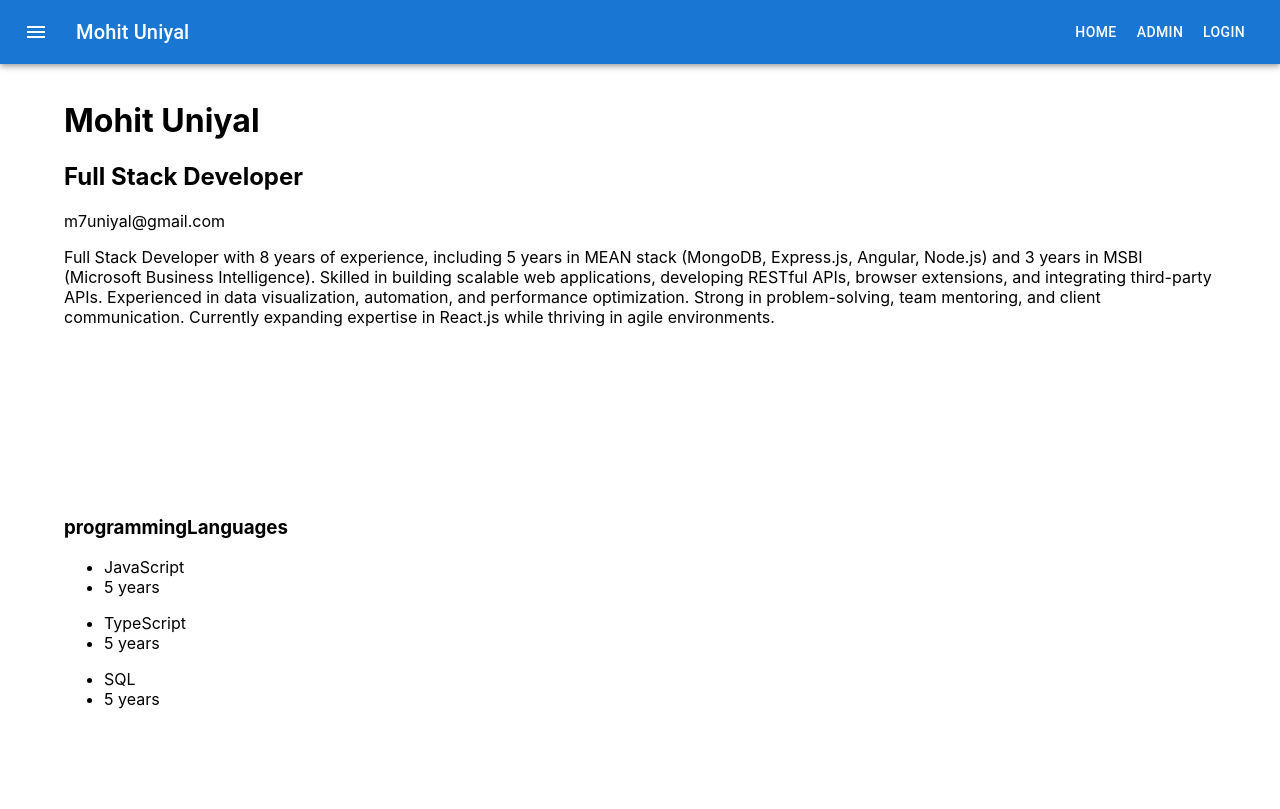
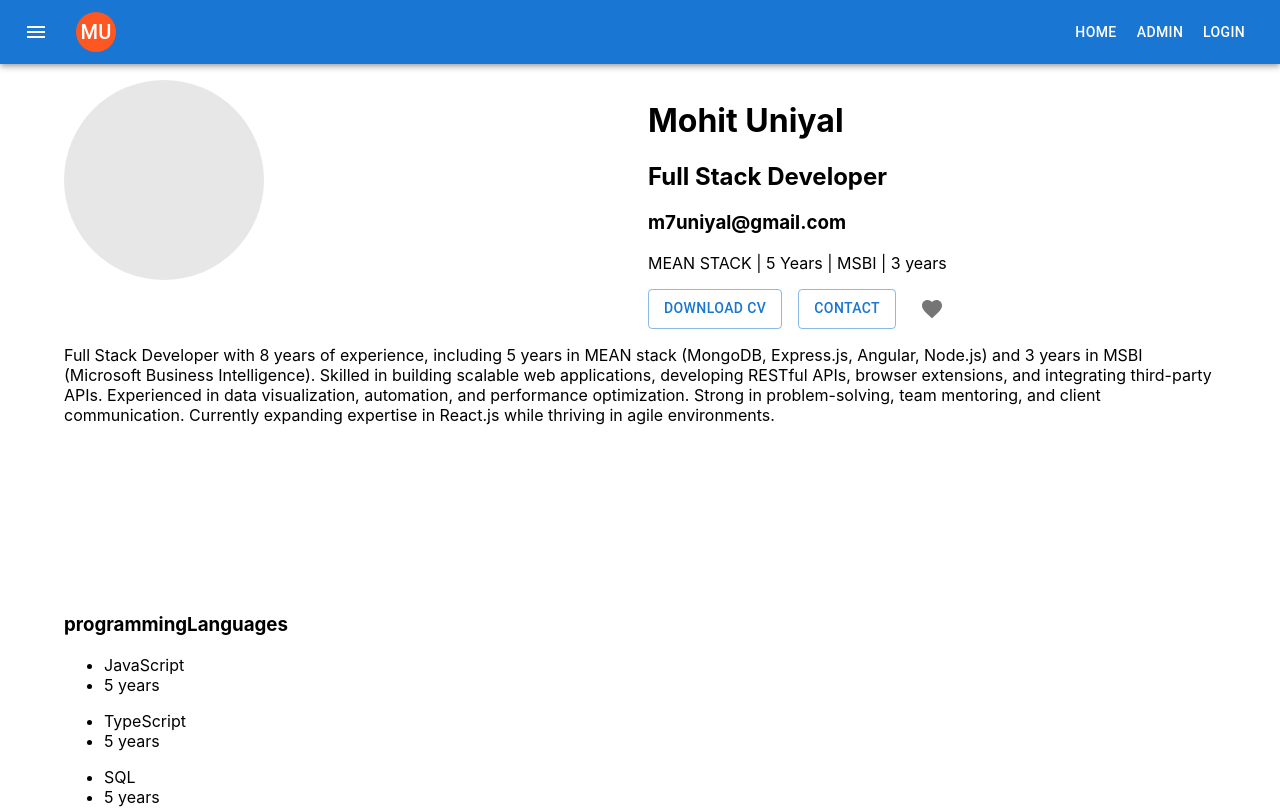
Before and after one commit to Mohit7th/resume, a React (Create React App) app: page / in a window 1280 px wide. Shown: the top 809 px of the page. Built offline with nearby package versions, Linux system fonts and the light colour scheme.

Commit message:
container fixes and some design changes home page

```diff
--- a/src/components/layout/MainLayout.tsx
+++ b/src/components/layout/MainLayout.tsx
@@ -1,5 +1,6 @@
 import {
     AppBar,
+    Avatar,
     Box,
     Button,
     IconButton,
@@ -9,6 +10,7 @@ import {
 import { Outlet, useLocation, useNavigate } from "react-router-dom";
 import MenuIcon from "@mui/icons-material/Menu";
 import { useAuth } from "../../context/AuthContext";
+import { deepOrange } from "@mui/material/colors";
 
 export default function MainLayout() {
     const location = useLocation();
@@ -43,7 +45,9 @@ export default function MainLayout() {
                             component="div"
                             sx={{ flexGrow: 1 }}
                         >
-                            Mohit Uniyal
+                            <Avatar sx={{ bgcolor: deepOrange[500] }}>
+                                MU
+                            </Avatar>
                         </Typography>
                         <Button color="inherit" onClick={() => navigate("/")}>
                             Home
@@ -58,7 +62,9 @@ export default function MainLayout() {
                             <Button color="inherit">Login</Button>
                         )}
                         {auth?.isAuthenticated && (
-                            <Button color="inherit" onClick={auth?.logout}>Logout</Button>
+                            <Button color="inherit" onClick={auth?.logout}>
+                                Logout
+                            </Button>
                         )}
                     </Toolbar>
                 </AppBar>
--- a/src/pages/ResumeHome.tsx
+++ b/src/pages/ResumeHome.tsx
@@ -1,5 +1,7 @@
-import { Container } from "@mui/material";
+import { Button, Container, IconButton, Skeleton, Stack, Tooltip } from "@mui/material";
 import { resumeData } from "../components/data";
+import Grid from "@mui/material/Grid2";
+import FavoriteIcon from "@mui/icons-material/Favorite";
 
 export default function ResumeHome() {
     return (
@@ -15,11 +17,31 @@ export default function ResumeHome() {
 
 function TitleHeader() {
     return (
-        <div>
-            <h1>{resumeData.titleHeader.name}</h1>
-            <h2>{resumeData.titleHeader.title}</h2>
-            <p>{resumeData.titleHeader.contact.email}</p>
-        </div>
+        <Grid container spacing={2}>
+            <Grid size={6}>
+                {/* <img src="../../public/assets/logo192.png"></img> */}
+                <Skeleton variant="circular" width={200} height={200} />
+            </Grid>
+            <Grid size={6}>
+                <h1>{resumeData.titleHeader.name}</h1>
+                <h2>{resumeData.titleHeader.title}</h2>
+                <h3>{resumeData.titleHeader.contact.email}</h3>
+                <p>{resumeData.summary.short}</p>
+                <Stack direction="row" spacing={2}>
+                    <Tooltip title="PDF" placement="top" arrow>
+                        <Button variant="outlined">Download CV</Button>
+                    </Tooltip>
+                    <Tooltip title="Email" placement="top" arrow>
+                        <Button variant="outlined">Contact</Button>
+                    </Tooltip>
+                    <Tooltip title="Rate Website" placement="top" arrow>
+                        <IconButton>
+                            <FavoriteIcon/>
+                        </IconButton>
+                    </Tooltip>
+                </Stack>
+            </Grid>
+        </Grid>
     );
 }
 
@@ -37,7 +59,10 @@ function Skills() {
     >;
 
     const tableBody = header.map((col) => (
-        <div className="bg-white dark:bg-gray-800 rounded-lg px-6 py-8 ring shadow-xl ring-gray-900/5" key={col}>
+        <div
+            className="bg-white dark:bg-gray-800 rounded-lg px-6 py-8 ring shadow-xl ring-gray-900/5"
+            key={col}
+        >
             <div>
                 <span className="inline-flex items-center justify-center rounded-md bg-indigo-500 p-2 shadow-lg">
                     <svg className="h-6 w-6 stroke-width"></svg>
```
